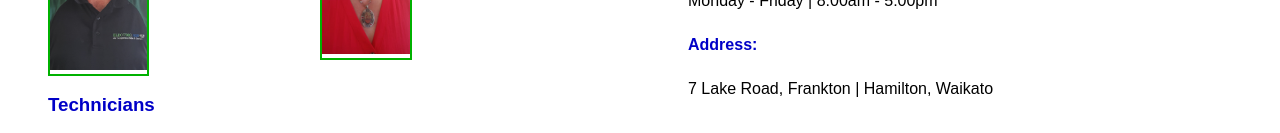
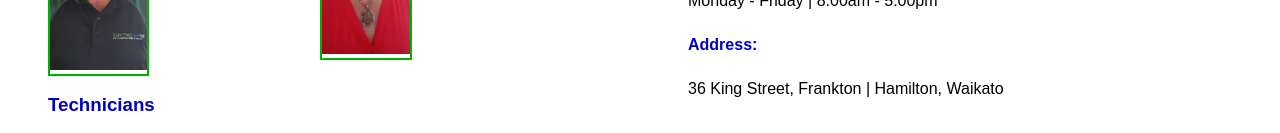
Before and after one commit to JRossouwGitHub/ElectricAirWebsite, a Next.js app: page /contact in a window 1280 px wide. Shown: the part 463-596 px from the top of the page. Built offline with nearby package versions, Linux system fonts and the light colour scheme.

Commit message:
Update location

```diff
--- a/pages/contact.js
+++ b/pages/contact.js
@@ -66,7 +66,7 @@ const contact = () => {
                                 <p><strong className={stylesContact.subTitle}>Business Hours:</strong></p>
                                 <p>Monday - Friday | 8:00am - 5:00pm</p>
                                 <p><strong className={stylesContact.subTitle}>Address:</strong></p>
-                                <p>7 Lake Road, Frankton | Hamilton, Waikato</p>
+                                <p>36 King Street, Frankton | Hamilton, Waikato</p>
                                 <br />
                                 <h2 className={stylesContact.subTitle}>Send Us A Message</h2>
                                 <form
@@ -95,7 +95,7 @@ const contact = () => {
                     </Grid>
                 </Box>
                 <div className={isMobile ? stylesContact.mapM : stylesContact.map}>
-                    <iframe src="https://www.google.com/maps/embed?pb=!1m14!1m8!1m3!1d12612.916535808637!2d175.2618898!3d-37.7846696!3m2!1i1024!2i768!4f13.1!3m3!1m2!1s0x0%3A0x8da83356fb908540!2sElectric%20Air%20Ltd!5e0!3m2!1sen!2snz!4v1635817855853!5m2!1sen!2snz" className={isMobile ? stylesContact.iframeM : stylesContact.iframe} allowFullScreen="" loading="lazy"></iframe>
+                    <iframe src="https://www.google.com/maps/embed?pb=!1m18!1m12!1m3!1d3153.111028331609!2d175.2679423!3d-37.7874377!2m3!1f0!2f0!3f0!3m2!1i1024!2i768!4f13.1!3m3!1m2!1s0x6d6d2208bba1976d%3A0x6c6fc69b1b4db32!2s36%20King%20Street%2C%20Frankton%2C%20Hamilton%203204!5e0!3m2!1sen!2snz!4v1695203926046!5m2!1sen!2snz" className={isMobile ? stylesContact.iframeM : stylesContact.iframe} allowFullScreen="" loading="lazy"></iframe>
                 </div>
                 {isMobile ? null : <Footer />}
             </div>
```
